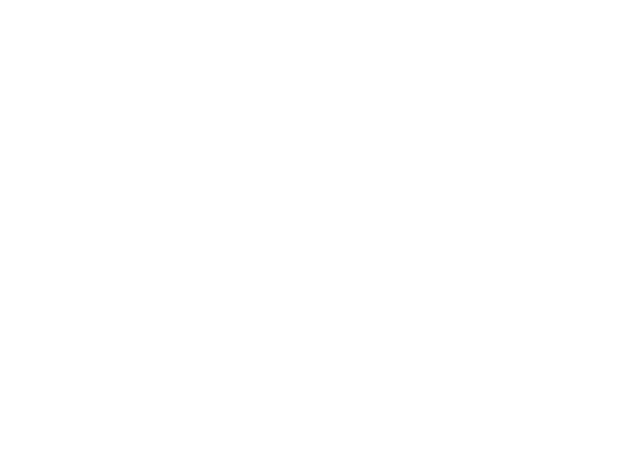
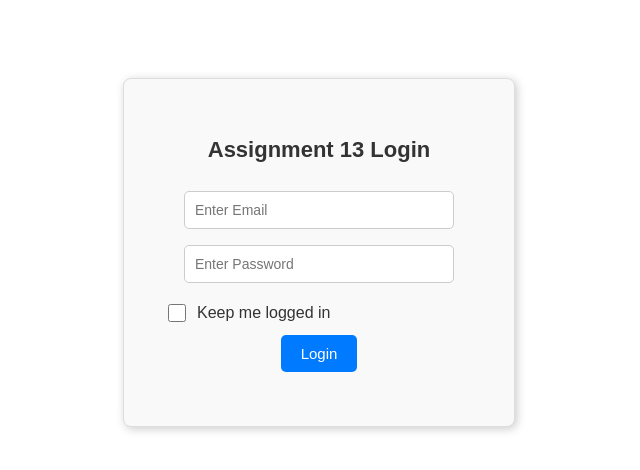
Before and after one commit to RashYash/React-Assignments-New, a React (Vite) app: page /#/ASG-13 in a window 1280 px wide. Before the commit this address had no page. Shown: the top 470 px of the page, without its empty margins (321-961 px from the left). Built offline with nearby package versions, Linux system fonts and the light colour scheme.

Commit message:
added assignments 13 files

```diff
--- a/src/Home.jsx
+++ b/src/Home.jsx
@@ -21,6 +21,7 @@
             <Link to="/ASG-10"><button>Assignment 10</button></Link>
             <Link to="/ASG-11"><button>Assignment 11</button></Link>
             <Link to="/ASG-12"><button>Assignment 12</button></Link>
+            <Link to="/ASG-13"><button>Assignment 13</button></Link>
 
         </div>
 
--- /dev/null
+++ b/src/assignments/Assignment_13.css
@@ -0,0 +1,33 @@
+.assignment13-title {
+  font-size: 22px;
+  font-weight: bold;
+  margin-bottom: 20px;
+  color: #333;
+}
+.assignment13-logout-button {
+  margin-top: 20px;
+  padding: 10px 18px;
+  border: none;
+  border-radius: 8px;
+  background-color: #ff4d4d;
+  color: white;
+  font-weight: bold;
+  cursor: pointer;
+  transition: 0.3s;
+}
+.assignment13-logout-button:hover {
+  background-color: #e60000;
+}
+.assignment13-profile-text {
+  font-size: 15px;
+  margin: 8px 0;
+  color: #555;
+}
+.assignment13-avatar {
+  width: 120px;
+  height: 120px;
+  border-radius: 50%;
+  margin-top: 15px;
+  object-fit: cover;
+  border: 3px solid #4caf50;
+}
--- /dev/null
+++ b/src/assignments/Assignment_13.jsx
@@ -0,0 +1,155 @@
+import { useState, useEffect } from "react";
+import axios from "axios";
+import "./Assignment_10.css";
+import "./Assignment_11.css";
+import "./Assignment_12.css";
+import "./Assignment_13.css";
+
+const getToken = () => {
+  return localStorage.getItem("token") || sessionStorage.getItem("token");
+};
+
+export default function Assignment_13() {
+  const [isLoggedIn, setIsLoggedIn] = useState(false);
+
+  useEffect(() => {
+    if (getToken() !== null) {
+      setIsLoggedIn(true);
+    }
+  }, []);
+
+  return (
+    <div className="assignment10-container">
+      {!isLoggedIn && <LoginScreen setIsLoggedIn={setIsLoggedIn} />}
+
+      {isLoggedIn && <ProfileScreen setIsLoggedIn={setIsLoggedIn} />}
+    </div>
+  );
+}
+
+//login
+function LoginScreen({ setIsLoggedIn }) {
+  const [email, setEmail] = useState("");
+  const [password, setPassword] = useState("");
+  const [error, setError] = useState("");
+  const [keepLoggedIn, setKeepLoggedIn] = useState(false);
+
+  function login() {
+    setError("");
+
+    axios
+      .post("https://auth.dnjs.lk/api/login", {
+        email,
+        password,
+      })
+      .then(function (response) {
+        const token = response.data.access_token;
+
+        if (keepLoggedIn) {
+          localStorage.setItem("token", token);
+        } else {
+          sessionStorage.setItem("token", token);
+        }
+
+        setIsLoggedIn(true);
+      })
+      .catch(function (error) {
+        setError(
+          error.response?.data?.message || error.message || "Login Failed",
+        );
+      });
+  }
+
+  return (
+    <div className="assignment13-login-box">
+      <h2 className="assignment13-title">Assignment 13 Login</h2>
+
+      <input
+        type="text"
+        placeholder="Enter Email"
+        value={email}
+        onChange={(e) => setEmail(e.target.value)}
+        className="assignment10-input"
+      />
+
+      <input
+        type="password"
+        placeholder="Enter Password"
+        value={password}
+        onChange={(e) => setPassword(e.target.value)}
+        className="assignment10-input"
+      />
+
+      <label className="assignment12-keep-logged">
+        <input
+          type="checkbox"
+          checked={keepLoggedIn}
+          onChange={(e) => setKeepLoggedIn(e.target.checked)}
+        />
+        Keep me logged in
+      </label>
+
+      <button onClick={login} className="assignment10-button">
+        Login
+      </button>
+
+      <p className="assignment10-error">{error}</p>
+    </div>
+  );
+}
+//profile
+function ProfileScreen({ setIsLoggedIn }) {
+  const [userDetails, setUserDetails] = useState(null);
+
+  useEffect(() => {
+    axios
+      .get("https://auth.dnjs.lk/api/user", {
+        headers: {
+          Authorization: "Bearer " + getToken(),
+        },
+      })
+      .then(function (response) {
+        setUserDetails(response.data);
+      });
+  }, []);
+
+  function logout() {
+    axios
+      .post(
+        "https://auth.dnjs.lk/api/logout",
+        {},
+        {
+          headers: {
+            Authorization: "Bearer " + getToken(),
+          },
+        },
+      )
+      .then(function () {
+        localStorage.removeItem("token");
+        sessionStorage.removeItem("token");
+        setIsLoggedIn(false);
+      });
+  }
+
+  return (
+    userDetails && (
+      <div className="assignment13-profile-box">
+        <h3 className="assignment13-title">You have logged!</h3>
+
+        <p className="assignment13-profile-text">Name: {userDetails.name}</p>
+
+        <p className="assignment13-profile-text">Bio: {userDetails.bio}</p>
+
+        <img
+          src={userDetails.avatar}
+          className="assignment13-avatar"
+          alt="profile"
+        />
+
+        <button onClick={logout} className="assignment13-logout-button">
+          Logout
+        </button>
+      </div>
+    )
+  );
+}
--- a/src/main.jsx
+++ b/src/main.jsx
@@ -17,6 +17,7 @@
 import Assignment_10 from "./assignments/Assignment_10.jsx";
 import Assignment_11 from "./assignments/Assignment_11.jsx";
 import Assignment_12 from "./assignments/Assignment_12.jsx";
+import Assignment_13 from "./assignments/Assignment_13.jsx";
 
 
 ReactDOM.createRoot(document.getElementById("root")).render(
@@ -39,6 +40,7 @@
       <Route path="/ASG-10" element={<Assignment_10 />} />
       <Route path="/ASG-11" element={<Assignment_11 />} />
       <Route path="/ASG-12" element={<Assignment_12 />} />
+      <Route path="/ASG-13" element={<Assignment_13 />} />
 
 
 
```
Also changed, not shown: src/assignments/Assignment_12.jsx (line endings or trailing spaces).
